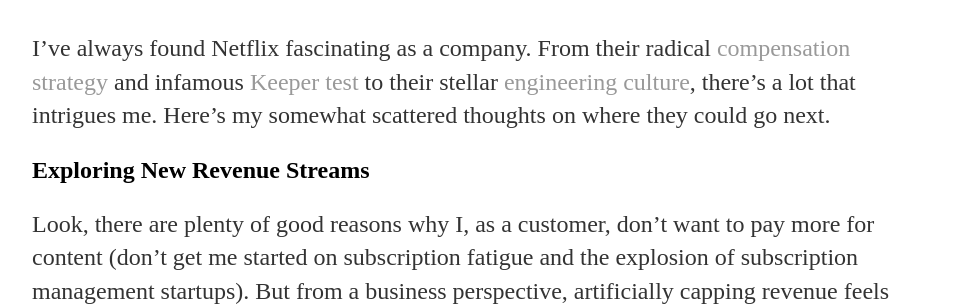
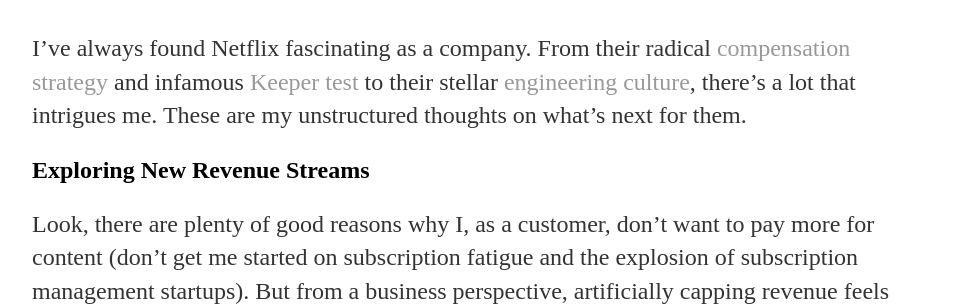
Before and after one commit to aritraghosh/aritraghosh.github.io, a Jekyll site: the page built from _posts/2025-02-15-new-blog-post.md, in a window 1280 px wide. Shown: the part 223-529 px from the top of the page, without its empty margins (160-1119 px from the left). Built offline with Jekyll 4.4.1, drawn with Linux system fonts in a browser that asks for light colours.

Commit message:
Update 2025-02-15-new-blog-post.md

```diff
--- a/_posts/2025-02-15-new-blog-post.md
+++ b/_posts/2025-02-15-new-blog-post.md
@@ -4,7 +4,7 @@
 date: 2025-02-15
 ---
 
-I've always found Netflix fascinating as a company. From their radical [compensation strategy](https://jobs.netflix.com/work-life-philosophy) and infamous [Keeper test](https://jobs.netflix.com/culture) to their stellar [engineering culture](https://netflixtechblog.com/), there's a lot that intrigues me. Here's my somewhat scattered thoughts on where they could go next.
+I've always found Netflix fascinating as a company. From their radical [compensation strategy](https://jobs.netflix.com/work-life-philosophy) and infamous [Keeper test](https://jobs.netflix.com/culture) to their stellar [engineering culture](https://netflixtechblog.com/), there's a lot that intrigues me. These are my unstructured thoughts on what's next for them.
 
 ## Exploring New Revenue Streams
 Look, there are plenty of good reasons why I, as a customer, don't want to pay more for content (don't get me started on subscription fatigue and the explosion of subscription management startups). But from a business perspective, artificially capping revenue feels unusual.
```
